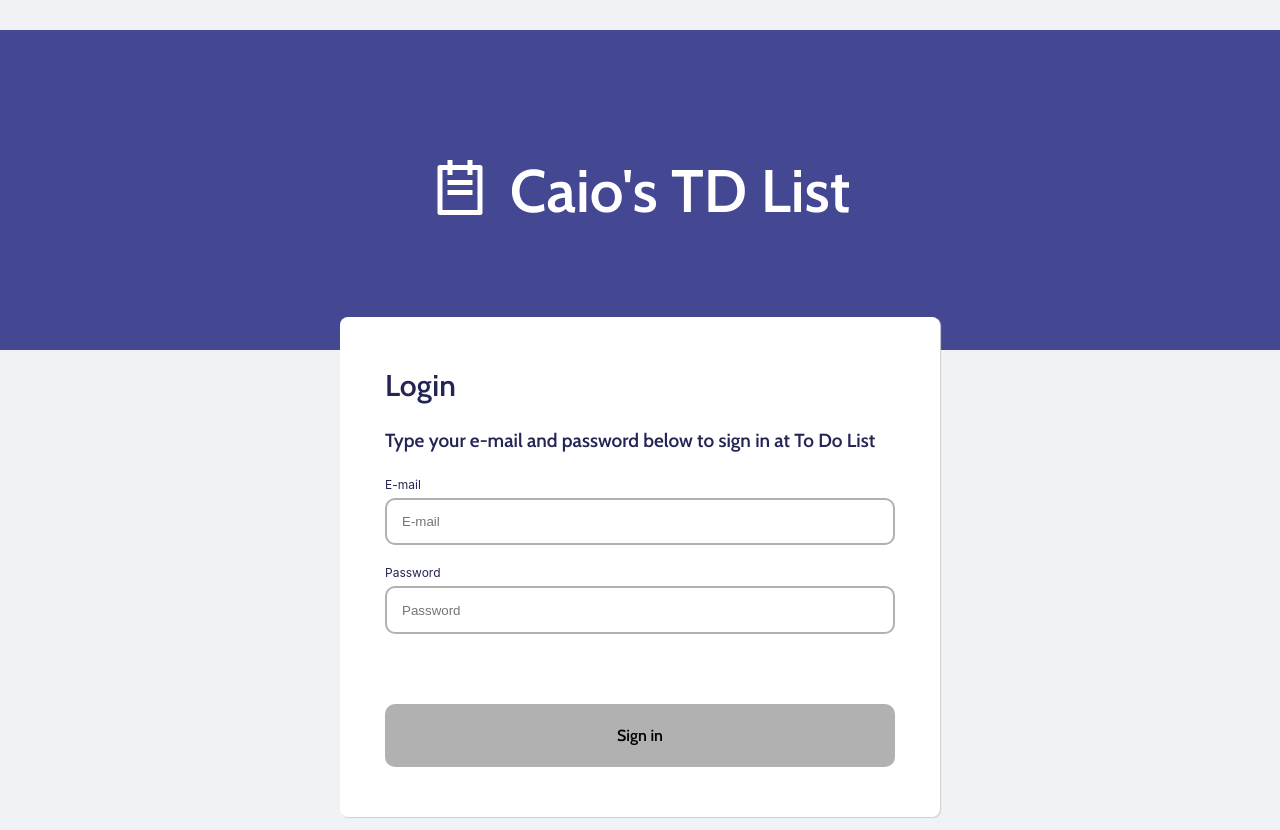
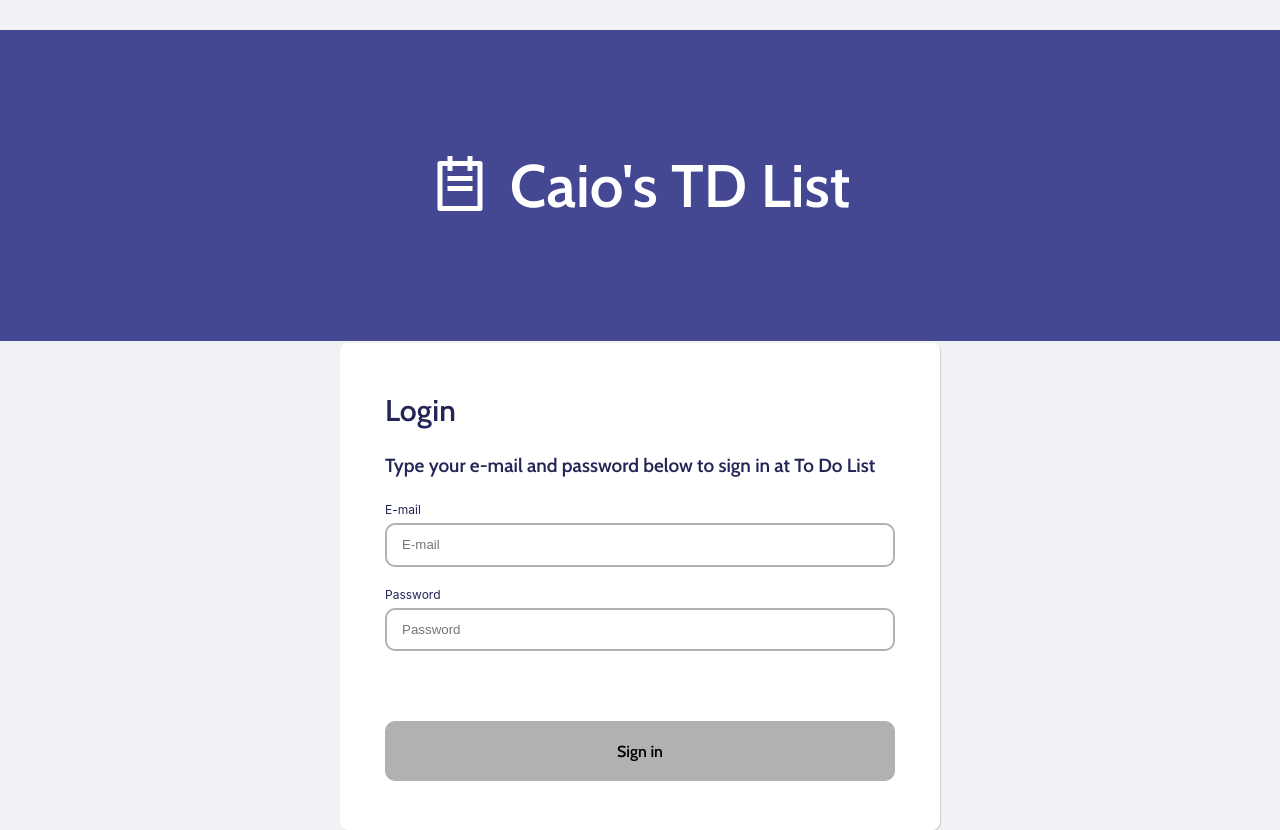
Before and after one commit to devcaiofelipe/todo-list-frontend, a React (Create React App) app: page / in a window 1280 px wide. Built offline with nearby package versions, Linux system fonts and the light colour scheme.

Commit message:
feat: add gap on all elements

```diff
--- a/src/components/UpdateModal/index.jsx
+++ b/src/components/UpdateModal/index.jsx
@@ -26,6 +26,7 @@
             </i>
 
         </div>
+
         <input type="text" className="task-update-input" autoFocus placeholder="New task..." value={newDescription} onChange={handleInputChange} onKeyDown={handleKeyPressed}/>
 
         <div className="buttons-update">
--- a/src/pages/Home/styles.css
+++ b/src/pages/Home/styles.css
@@ -29,6 +29,7 @@
   align-items: center;
   width: 100%;
   margin-top: 30px;
+  gap: 35px;
 }
 
 .handle-task-container {
```
Also changed, not shown: src/components/Navigation/Navigation.jsx (deleted, +0 -14 lines).
